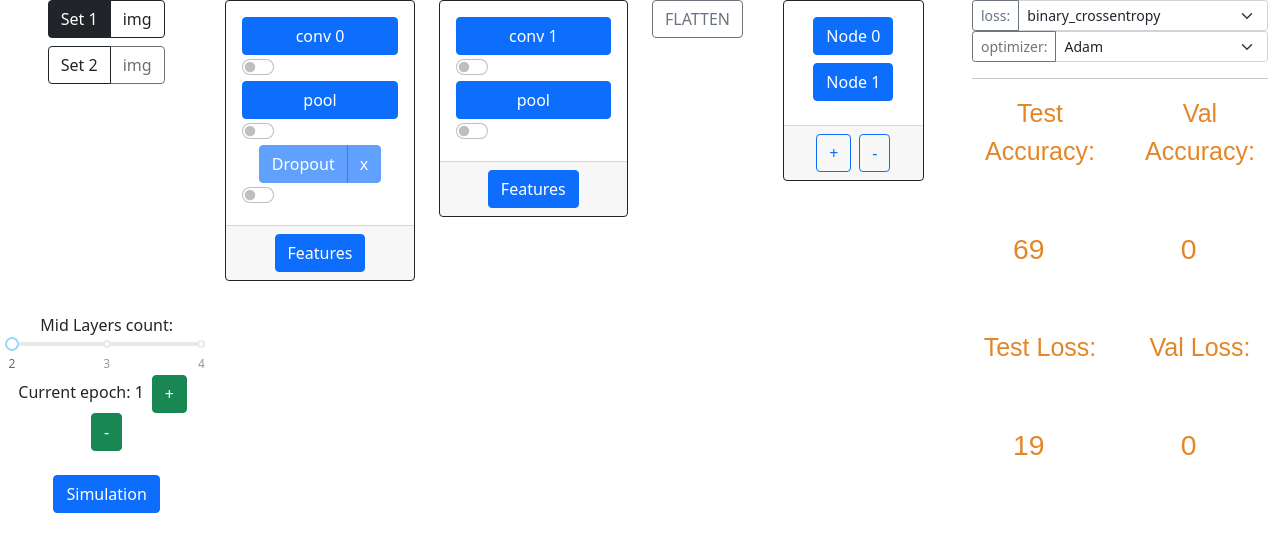
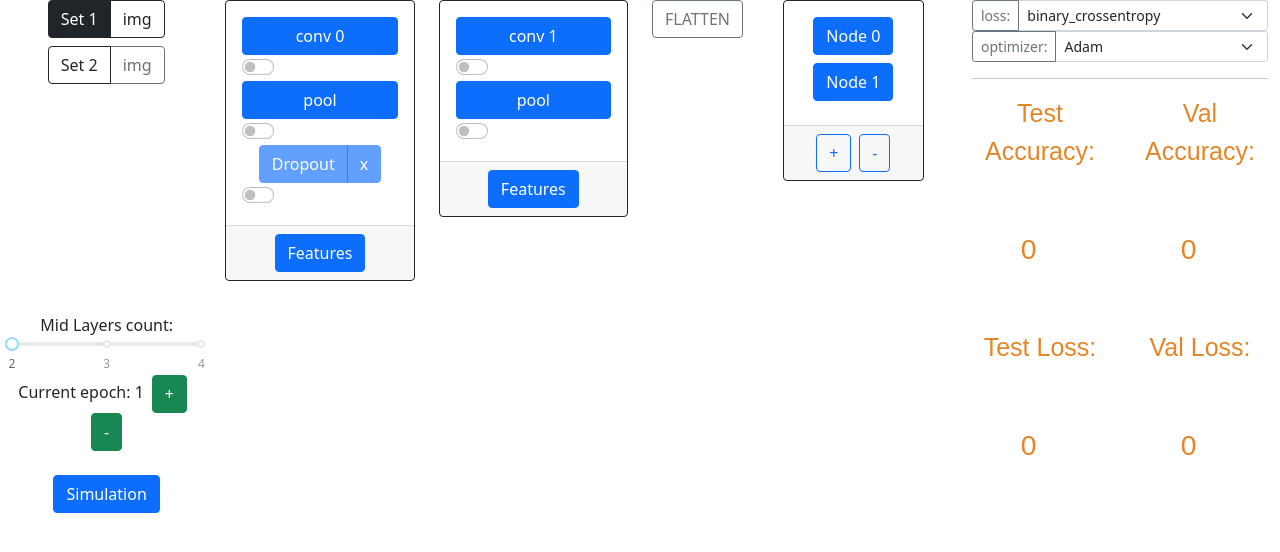
Before and after one commit to Wklej/CNNSIM, a React (Create React App) app: page / in a window 1280 px wide. Shown: the top 552 px of the page. Built offline with nearby package versions, Linux system fonts and the light colour scheme.

Commit message:
adjustments to test loss/acc

```diff
--- a/src/App.js
+++ b/src/App.js
@@ -169,8 +169,10 @@ function App() {
         for (let i = 0; i < data.models.length; i++)
             if (JSON.stringify(data.models[i]) === JSON.stringify(allVals)) {
                 setOutputs({...outputs,
-                    valAcc: Math.round(acc_loss.all[i].outputs[epochNum].accuracy * 100 * 10) / 10,
-                    valLoss: Math.round(acc_loss.all[i].outputs[epochNum].loss * 10) / 10
+                    valAcc: Math.round(acc_loss.all[i].outputs[epochNum].valAcc * 100 * 10) / 10,
+                    valLoss: Math.round(acc_loss.all[i].outputs[epochNum].valLoss * 10) / 10,
+                    testAcc: Math.round(acc_loss.all[i].outputs[epochNum].testAcc * 100 * 10) / 10,
+                    testLoss: Math.round(acc_loss.all[i].outputs[epochNum].testLoss * 10) / 10
                 })
             }
     }
--- a/src/Data/acc_loss.json
+++ b/src/Data/acc_loss.json
@@ -1,6 +1,6 @@
 {
 	"all": [
-		{"outputs":[{"accuracy": 0.7549999952316284, "loss": 1.349474310874939},{"accuracy": 0.7369999885559082, "loss": 2.1073837280273438},{"accuracy": 0.6959999799728394, "loss": 3.199551582336426},{"accuracy": 0.7440000176429749, "loss": 3.7406136989593506},{"accuracy": 0.7350000143051147, "loss": 3.2393672466278076}]},
-		{"outputs":[{"accuracy": 0.9949999952316284, "loss": 1.349474310874939},{"accuracy": 0.7369999885559082, "loss": 2.1073837280273438},{"accuracy": 0.6959999799728394, "loss": 3.199551582336426},{"accuracy": 0.7440000176429749, "loss": 3.7406136989593506},{"accuracy": 0.7350000143051147, "loss": 3.2393672466278076}]}
+		{"outputs":[{"valAcc": 0.550000011920929, "valLoss": 0.6884561777114868, "testAcc": 0.5115000009536743, "testLoss": 0.8781615495681763},{"valAcc": 0.7070000171661377, "valLoss": 0.5599874258041382, "testAcc": 0.7170000076293945, "testLoss": 0.5737056136131287},{"valAcc": 0.7120000123977661, "valLoss": 0.7436939477920532, "testAcc": 0.828000009059906, "testLoss": 0.3882209360599518},{"valAcc": 0.7400000095367432, "valLoss": 0.8881546854972839, "testAcc": 0.9259999990463257, "testLoss": 0.18487471342086792},{"valAcc": 0.7369999885559082, "valLoss": 1.7687679529190063, "testAcc": 0.9700000286102295, "testLoss": 0.09705997258424759}]},
+		{"outputs":[{"valAcc": 0.9949999952316284, "valLoss": 1.349474310874939},{"valAcc": 0.7369999885559082, "valLoss": 2.1073837280273438},{"valAcc": 0.6959999799728394, "valLoss": 3.199551582336426},{"valAcc": 0.7440000176429749, "valLoss": 3.7406136989593506},{"valAcc": 0.7350000143051147, "valLoss": 3.2393672466278076}]}
 	]
 }
--- a/src/Layers/Output.js
+++ b/src/Layers/Output.js
@@ -20,6 +20,7 @@ const Output = ({outputs, lossFunc}) => {
     }
 
     const AccuracyChart = (type) => {
+        const data = type === 'val' ? outputs.valAcc : outputs.testAcc
         return(
             <div>
                 <a style={{
@@ -28,11 +29,11 @@ const Output = ({outputs, lossFunc}) => {
                     color: '#E38627',
                     }}>{type === 'val' ? "Val Accuracy" : "Test Accuracy"}: </a>
                 <PieChart
-                    data={[{ value: outputs.valAcc, key: 1, color: '#E38627' }]}
-                    reveal={type === 'val' ? outputs.valAcc : 69}
+                    data={[{ value: data, key: 1, color: '#E38627' }]}
+                    reveal={type === 'val' ? outputs.valAcc : outputs.testAcc}
                     lineWidth={15}
                     animate
-                    label={() => type === 'val' ? outputs.valAcc : 69}
+                    label={() => type === 'val' ? outputs.valAcc : outputs.testAcc}
                     labelStyle={{
                         fontSize: '25px',
                         fontFamily: 'sans-serif',
@@ -47,6 +48,7 @@ const Output = ({outputs, lossFunc}) => {
     }
 
     const LossChart = (type) => {
+        const data = type === 'val' ? outputs.valLoss : outputs.testLoss
         return(
             <div>
                 <a style={{
@@ -55,11 +57,11 @@ const Output = ({outputs, lossFunc}) => {
                     color: '#E38627',
                     }}>{type === 'val' ? "Val Loss" : "Test Loss"}: </a>
                 <PieChart
-                    data={[{ value: outputs.valLoss, key: 1, color: '#E38627' }]}
-                    reveal={type === 'val' ? outputs.valLoss : 19}
+                    data={[{ value: data, key: 1, color: '#E38627' }]}
+                    reveal={type === 'val' ? outputs.valLoss : outputs.testLoss}
                     lineWidth={15}
                     animate
-                    label={() => type === 'val' ? outputs.valLoss : 19}
+                    label={() => type === 'val' ? outputs.valLoss : outputs.testLoss}
                     labelStyle={{
                         fontSize: '25px',
                         fontFamily: 'sans-serif',
```
